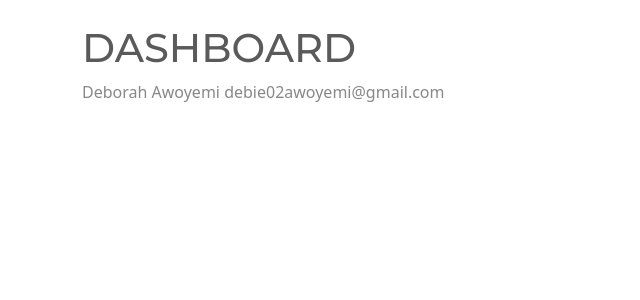
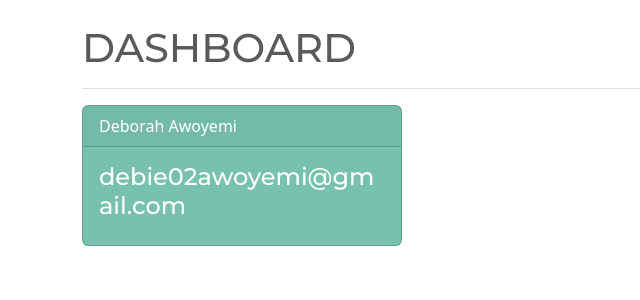
Before and after one commit to zebz2u4u/QA_softwareAgile, a Django app: page /dashboard in a window 1280 px wide. Shown: the part 56-356 px from the top of the page, without its empty margins (0-640 px from the left). Run offline with Django 5.2, Linux system fonts and the light colour scheme; a user stored in the database is signed in; data comes from the database, SQL or seed files in the repository; both versions use the stored data as it was before the commit.

Commit message:
Update dashboard
Update dashboard so that it uses cards to
show request and if there are no requests
it shows a message rather than remain
blank.

Signed-off-by <debie02awoyemi@gmail.com>

```diff
--- a/crud_app/webapp/templates/webapp/dashboard.html
+++ b/crud_app/webapp/templates/webapp/dashboard.html
@@ -1,14 +1,22 @@
 {% extends 'webapp/base.html' %}
-
-
 
 {% block content %}
     <h1> DASHBOARD </h1>
 
-    {% for request in request %}
+    <hr>
 
-    {{request.fullName}}
-    {{request.workEmail}}
+    {% if request %}
+        {% for req in request %}
+        <div class="card text-white bg-primary mb-3" style="max-width: 20rem;">
+          <div class="card-header">{{ req.fullName }}</div>
+          <div class="card-body">
+            <h4 class="card-title">{{ req.workEmail }}</h4>
+            <!-- Add more fields here as needed -->
+          </div>
+        </div>
+        {% endfor %}
+    {% else %}
+        <p>No requests found. <a href="{% url '' %}">Create a new request</a>.</p>
+    {% endif %}
 
-    {% endfor %}
 {% endblock %}
```
Also changed, not shown: crud_app/db.sqlite3 (deleted), 1 other file.
